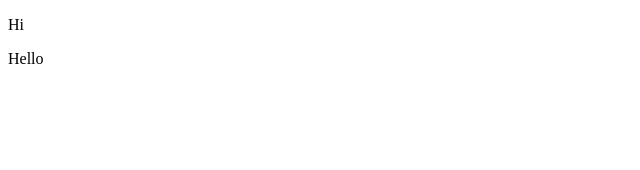
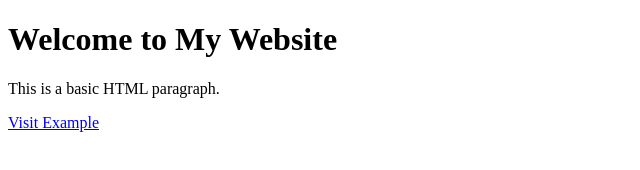
Before and after one commit to hosain-ahmed/CIPHER-Web, a plain HTML site: page cipher/index.html in a window 1280 px wide. Shown: the whole page, without its empty margins (0-640 px from the left). Drawn offline with Linux system fonts and the light colour scheme.

Commit message:
basic index

```diff
--- a/cipher/index.html
+++ b/cipher/index.html
@@ -1,10 +1,15 @@
 <!DOCTYPE html>
-<html>
-    <head>
+<html lang="en">
+<head>
+  <meta charset="UTF-8">
+  <meta name="viewport" content="width=device-width, initial-scale=1.0">
+  <title>My First Web Page</title>
+</head>
+<body>
 
-    </head>
-    <body>
-        <p>Hi</p>
-        <p>Hello</p>
-    </body>
+  <h1>Welcome to My Website</h1>
+  <p>This is a basic HTML paragraph.</p>
+  <a href="https://example.com">Visit Example</a>
+
+</body>
 </html>
```
